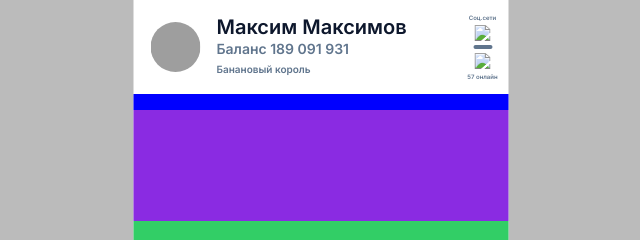
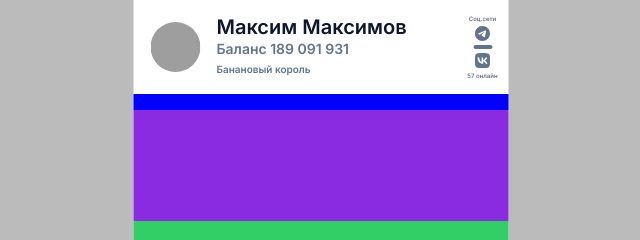
Before and after one commit to King404WOAH/MySlaves, a plain HTML site: page index.html in a window 1280 px wide. Shown: the top 240 px of the page, 319-959 px from the left. Drawn offline with Linux system fonts and the light colour scheme; grey boxes are pictures that could not be loaded.

Commit message:
Update index.html

```diff
--- a/index.html
+++ b/index.html
@@ -30,9 +30,9 @@
             </div>
             <div class="social-info">
                 <div class="soc1">Соц.сети</div>
-                <img src="svg/Tg.svg"></img>
+                <img src="Tg.svg"></img>
                 <div class="vector1"></div>
-                <img src="svg/Vk.svg"></img>
+                <img src="Vk.svg"></img>
                 <div class="soc2">57 онлайн</div>
             </div>
         </div>
@@ -70,4 +70,5 @@
                                     </div>
    </div>
 </body>
+
 </html>
```
